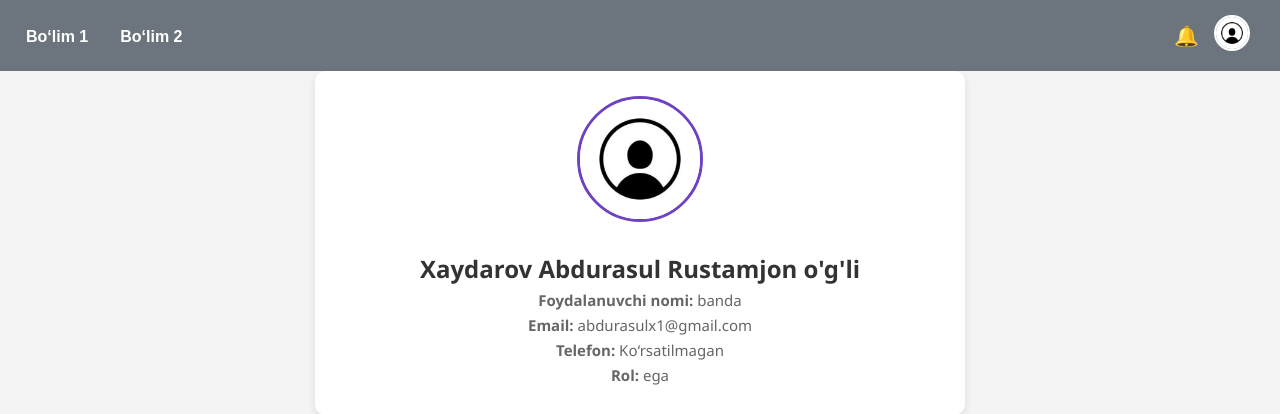
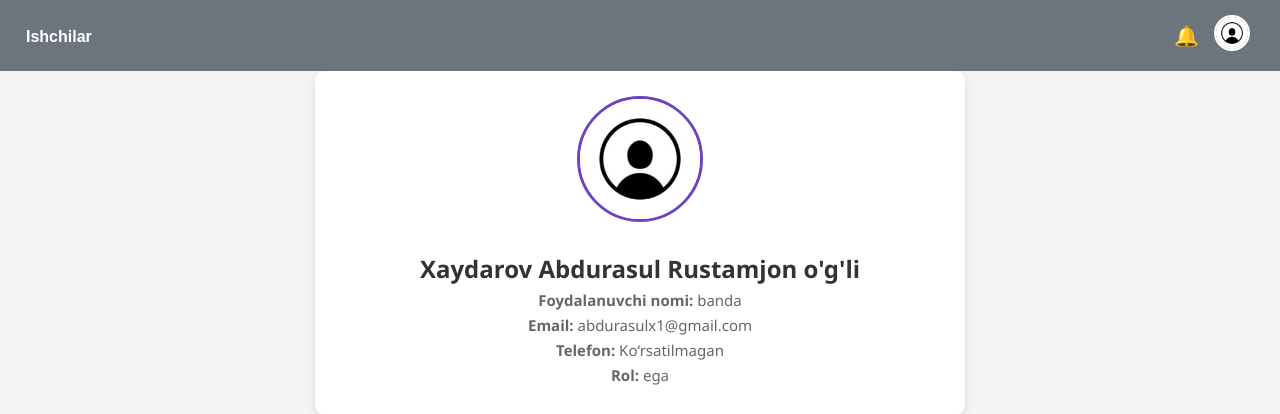
Before and after one commit to abdurasulx/firma_crm, a Django app: a page that uses crm/main/templates/egabase.html in a window 1280 px wide. Shown: the top 414 px of the page. Run offline with Django 5.2, Linux system fonts and the light colour scheme; data comes from the database, SQL or seed files in the repository.

Commit message:
banda commit

```diff
--- a/crm/main/templates/egabase.html
+++ b/crm/main/templates/egabase.html
@@ -123,15 +123,15 @@
     <div class="left-nav">
         <!-- Har bir bo‘lim uchun nav-group ishlatiladi -->
         <div class="nav-group">
-            <button class="nav-toggle">Bo‘lim 1</button>
+            <button class="nav-toggle">Ishchilar</button>
             <div class="nav-items">
-                <a href="#">Element 1</a>
-                <a href="#">Element 2</a>
+                <a href="#">Ishchilar amallari</a>
+                <a href="#">Ishchilar amallari</a>
             </div>
         </div>
 
         <div class="nav-group">
-            <button class="nav-toggle">Bo‘lim 2</button>
+            <button class="nav-toggle"></button>
             <div class="nav-items">
                 <a href="#">Element A</a>
                 <a href="#">Element B</a>
```
